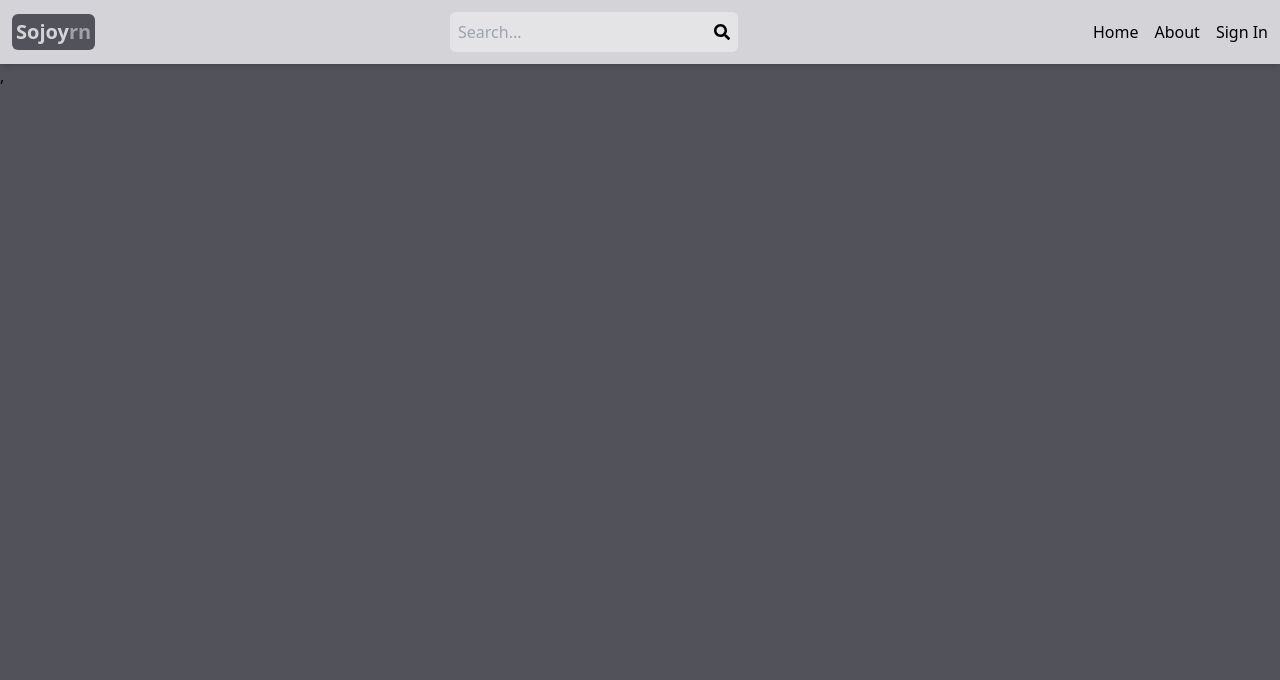
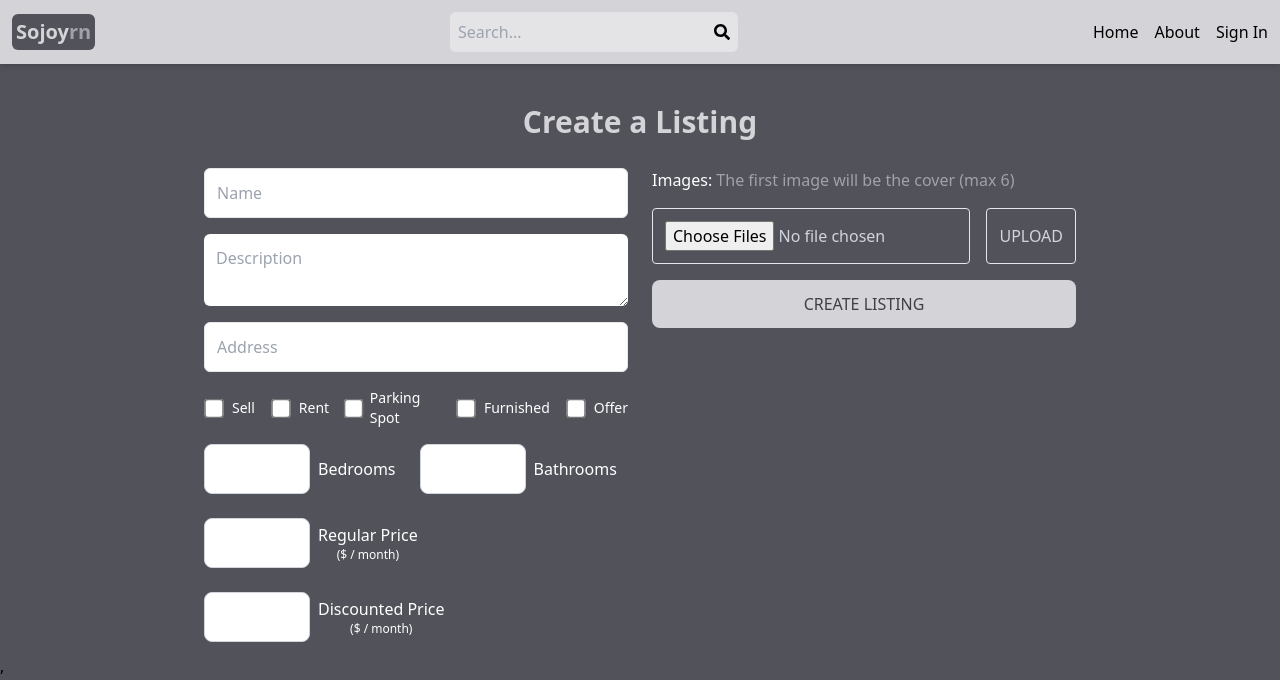
Before and after one commit to PardhivA/Real-Estate-App, a React (Vite) app in the folder client/: page /CreateListing in a window 1280 px wide. Shown: the top 680 px of the page. Built offline with nearby package versions, Linux system fonts and the light colour scheme; no server answers.

Commit message:
Listing Page UI done

```diff
--- a/client/src/App.jsx
+++ b/client/src/App.jsx
@@ -7,6 +7,7 @@ import Signup from './pages/Signup';
 import Header from './components/Header';
 import PrivateRoute from './components/PrivateRoute';
 import Profile from './pages/Profile';
+import CreateListing from './pages/CreateListing';
 export default function App() {
   return (<BrowserRouter>
   <Header />
@@ -15,10 +16,8 @@ export default function App() {
 <Route path='/About' element={<About />}/>
 <Route path='/SignIn' element={<Signin/>}/>
 <Route element={<PrivateRoute/>}>
-<Route path='/Profile' element={<Profile/>}/>
-
-</Route>
-
+<Route path='/Profile' element={<Profile/>}/> </Route>
+<Route path='/CreateListing' element={<CreateListing/>}/>
 <Route path='/SignUp' element={<Signup />}/>
   </Routes>
   </BrowserRouter>
--- /dev/null
+++ b/client/src/pages/CreateListing.jsx
@@ -0,0 +1,77 @@
+import React from 'react'
+
+export default function CreateListing() {
+  return (
+    <main className='p-3 max-w-4xl mx-auto'>
+        <h1 className='text-3xl  font-semibold text-center my-7 text-zinc-300' > Create a Listing </h1>
+        <form  className='flex flex-col sm:flex-row gap-6'>
+
+            <div className='flex flex-col gap-4 flex-1'>
+          <input  type='text'  placeholder='Name'  className='border rounded-md p-3' maxLength='62' minLength='10' required id='username' />
+
+      <textarea  type='text' placeholder='Description' className='rounded-md p-3' id='description' />
+      <input  type='text'  placeholder='Address'  className='border rounded-md p-3' maxLength='62' minLength='10' required id='address'/>
+
+      <div className='flex gap-4'>
+        <div className = 'flex gap-2 items-center'>
+            <input type='checkbox' id = 'sale' className='w-5 scale-150'/>
+            <span className = 'text-white text-sm '>Sell  </span>
+        </div>
+        <div className = 'flex gap-2 items-center'>
+            <input type='checkbox' id = 'rent' className='w-5 scale-150'/>
+            <span className = 'text-white text-sm'>Rent</span>
+        </div>
+        <div className = 'flex gap-2 items-center'>
+            <input type='checkbox' id = 'parking' className='w-5 scale-150'/>
+            <span className = 'text-white text-sm'>Parking Spot</span>
+        </div>
+        <div className = 'flex gap-2 items-center'>
+            <input type='checkbox' id = 'furnsihed' className='w-5 scale-150'/>
+            <span className = 'text-white text-sm'>Furnished</span>
+        </div>
+        <div className = 'flex gap-2 items-center'>
+            <input type='checkbox' id = 'offer' className='w-5 scale-150'/>
+            <span className = 'text-white text-sm'>Offer</span>
+        </div>
+      </div>
+
+        <div className='flex flex-wrap gap-6'>
+            <div className='flex items-center gap-2'>
+                <input type='number' id='bedrooms' min='1' max='10' required className='p-3 border border-gray-300 rounded-lg'/>
+                <p className='text-white'>Bedrooms</p>
+            </div>
+            <div className='flex items-center gap-2'>
+                <input type='number' id='bathrooms' min='1' max='10' required className='p-3 border border-gray-300 rounded-lg'/>
+                <p className='text-white'>Bathrooms</p>
+            </div>
+
+            <div className='flex items-center gap-2'>
+                <input type='number' id='regularprice' min='1' max='10' required className='p-3 border border-gray-300 rounded-lg'/>
+                <div className='flex flex-col items-center'>
+                <p className='text-white'>Regular Price</p>
+                <span className='text-xs text-white'>($ / month)</span>
+                </div>
+            </div>
+            <div className='flex items-center gap-2'>
+                <input type='number' id='discountedPrice' min='1' max='10' required className='p-3 border border-gray-300 rounded-lg'/>
+            <div className='flex flex-col items-center'>
+                <p className='text-white'>Discounted Price</p>
+                <span className='text-xs text-white'>($ / month)</span>
+            </div>
+            </div>
+
+        </div>
+
+            </div>
+            <div className='flex flex-col flex-1 gap-4'>
+                <p className='text-white '> Images: <span className='text-zinc-400'> The first image will be the cover (max 6) </span></p>
+                <div className='flex gap-4'>
+                    <input className='p-3 border  text-gray-300 rounded w-full' type='file' id='images' accept='image/*' multiple></input>
+                    <button className='p-3 text-zinc-300 border border-green rounded uppercase hover:opacity-80'>Upload</button>
+                </div>
+                    <button className='p-3  bg-zinc-300 text-zinc-700 rounded-lg uppercase hover:opacity-95 disabled:opacity-80'>Create Listing</button>
+            </div>
+    </form>
+    </main>
+  )
+}
--- a/client/src/pages/Profile.jsx
+++ b/client/src/pages/Profile.jsx
@@ -4,6 +4,7 @@ import {getDownloadURL, getStorage, ref, uploadBytesResumable} from 'firebase/st
 import {app} from '../firebase.js'
 import { updateStart, updateSuccess, updateFailure, deleteStart, deleteSuccess, deleteFailure , signOutStart, signOutSuccess, signOutFailure} from '../redux/user/userSlice.js'
 import { useDispatch } from 'react-redux'
+import {Link} from 'react-router-dom'
 export default function Profile() {
     const dispatch = useDispatch()
 
@@ -145,9 +146,11 @@ export default function Profile() {
       <button  disabled={loading} className='bg-zinc-300 uppercase p-3 text-zinc-700 text-lg font-semibold rounded-md hover:opacity-90 disabled:opacity-80'>
             {loading ? 'loading...' : 'Update'}
       </button>
-      <button  className='bg-zinc-300 uppercase p-3 text-zinc-700 text-lg font-semibold rounded-md hover:opacity-90 disabled:opacity-80'>
+      <Link to={'/CreateListing'} className='bg-zinc-300 uppercase p-3 text-zinc-700 text-lg font-semibold rounded-md hover:opacity-90 disabled:opacity-80 text-center'>
+      <button  >
             Create a Listing
       </button>
+      </Link>
     </form>
     <div className='flex justify-between mt-5'>
         <span onClick={handleDeleteUser}  className='text-red-500 cursor-pointer'> Delete Account</span>
```
